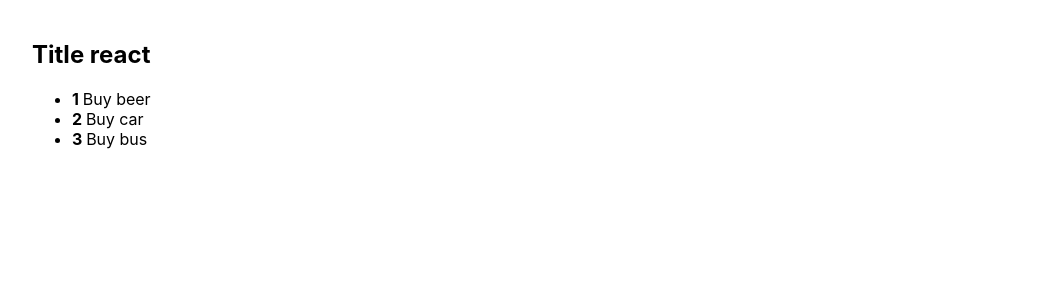
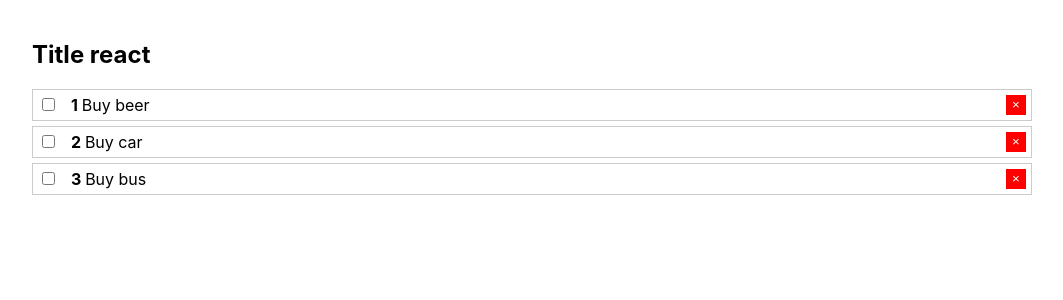
Before and after one commit to Maksim996/Learn-React, a React (Create React App) app: page / in a window 1280 px wide. Shown: the top 300 px of the page, without its empty margins (108-1171 px from the left). Built offline with nearby package versions, Linux system fonts and the light colour scheme.

Commit message:
add stylese

```diff
--- a/src/Todo/TodoItem.js
+++ b/src/Todo/TodoItem.js
@@ -2,10 +2,34 @@ import React from 'react'
 import PropTypes from 'prop-types';
 
 function TodoItem({props, index}) {
+  const styles = {
+    span: {
+      display: 'flex',
+      alignItems: 'center',
+    },
+    li: {
+      display: 'flex',
+      alignItems: 'center',
+      justifyContent: 'space-between',
+      border: '1px solid #ccc',
+      borderRadius: 0,
+      margin: '5px 0',
+      padding: '5px',
+    },
+    checkbox: {
+      marginRight: '1rem'
+    }
+  }
+
+
   return (
-    <li>
-      <strong>{++index} </strong>
-      {props.name}
+    <li style={styles.li}>
+      <span style={styles.span}>
+        <input type="checkbox" style={styles.checkbox}/>
+        <strong>{++index}&nbsp;</strong>
+        {props.name}
+      </span>
+      <button type="button" className='rm'>&times;</button>
     </li>
   )
 }
--- a/src/Todo/TodoList.js
+++ b/src/Todo/TodoList.js
@@ -3,8 +3,17 @@ import TodoItem from './TodoItem';
 import PropTypes from "prop-types";
 
 function TodoList(props) {
+
+  const styles = {
+    ul: {
+      listStyleType: 'none',
+      margin: 0,
+      padding: 0,
+    }
+  }
+
   return (
-    <ul>
+    <ul style={styles.ul}>
       {props.obj.map((obj, index) => {
         return <TodoItem props={obj} key={index} index={index}/>
       })}
--- a/src/index.css
+++ b/src/index.css
@@ -16,3 +16,11 @@ code {
   margin: 0 auto;
   padding-top: 20px;
 }
+
+.rm {
+  background: red;
+  color: #fff;
+  width: 20px;
+  height: 20px;
+  border: none;
+}
```
